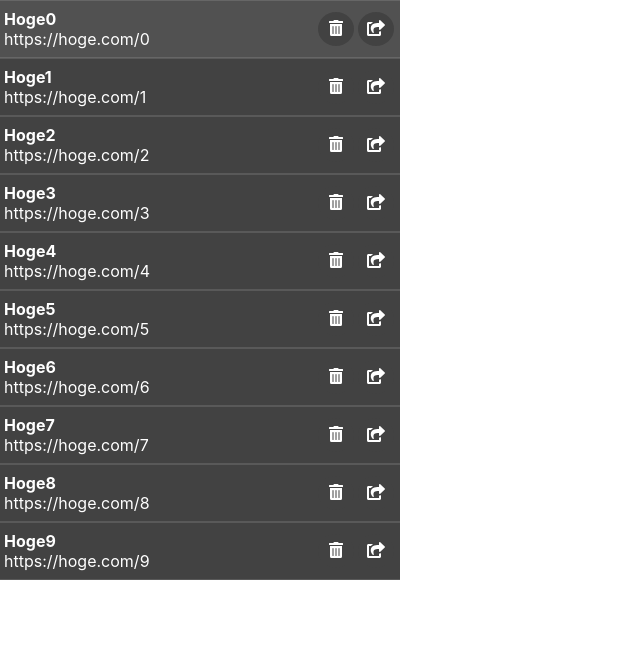
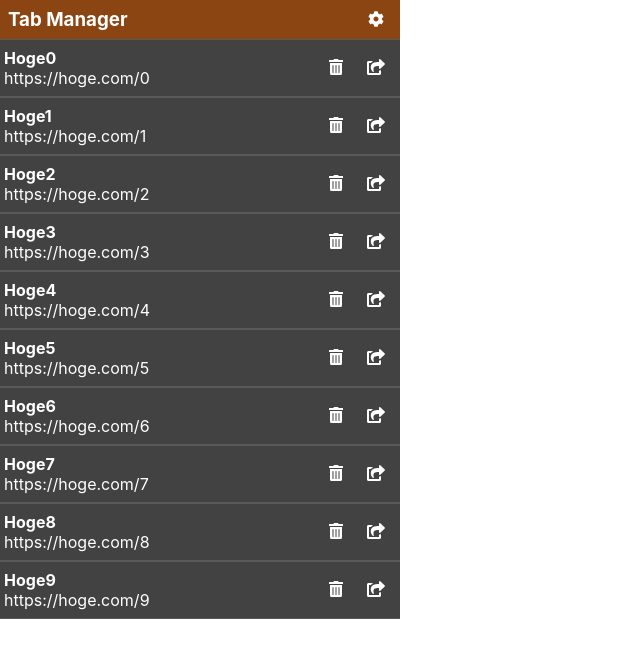
Before and after one commit to shtwangy/chrome-tab-manager, a React (Create React App) app: page / in a window 1280 px wide. Shown: the top 658 px of the page, without its empty margins (0-640 px from the left). Built offline with nearby package versions, Linux system fonts and the light colour scheme; no server answers.

Commit message:
feat(src/App): display header
Issues #8

```diff
--- a/src/App.tsx
+++ b/src/App.tsx
@@ -1,7 +1,7 @@
 import {useState, useEffect} from "react";
 import './App.css';
 import {Page} from "./types/Page";
-import {PageList} from "./components";
+import {Header, PageList} from "./components";
 import mockPages from "./mock/mock";
 
 const App = () => {
@@ -25,6 +25,7 @@ const App = () => {
 
     return (
         <div className="app">
+            <Header />
             <PageList
                 pages={pages}
                 setPages={setPages}
```
